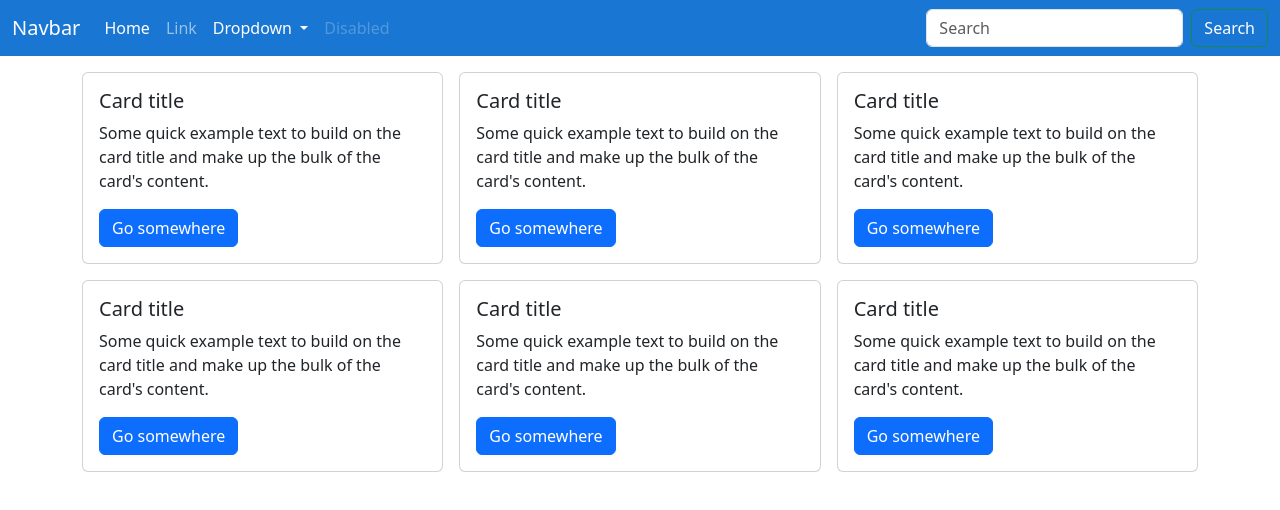
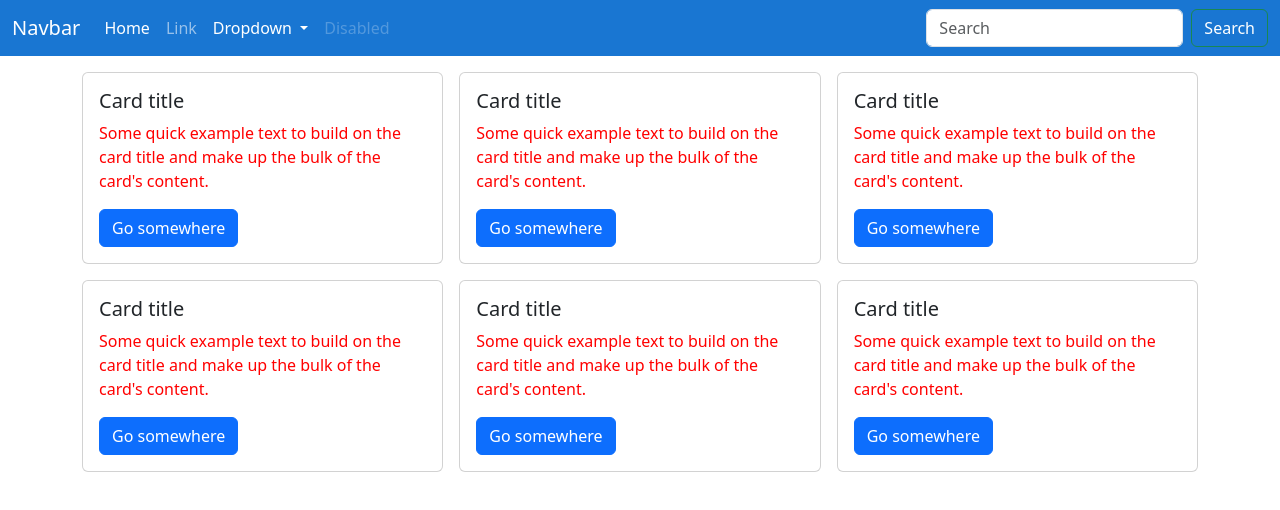
Before and after one commit to codnjs444/-Inflearn-Vue-basic-, a Vue app: page / in a window 1280 px wide. Shown: the top 510 px of the page. Built offline with nearby package versions, Linux system fonts and the light colour scheme.

Commit message:
study : single-File-Component

```diff
--- a/src/App.vue
+++ b/src/App.vue
@@ -1,106 +1,13 @@
 <template>
   <div>
-    <nav class="navbar navbar-expand-sm navbar-dark bg-primary">
-      <div class="container-fluid">
-        <a class="navbar-brand" href="#">Navbar</a>
-        <button class="navbar-toggler" type="button" data-bs-toggle="collapse" data-bs-target="#navbarSupportedContent" aria-controls="navbarSupportedContent" aria-expanded="false" aria-label="Toggle navigation">
-          <span class="navbar-toggler-icon"></span>
-        </button>
-        <div class="collapse navbar-collapse" id="navbarSupportedContent">
-          <ul class="navbar-nav me-auto">
-            <li class="nav-item">
-              <a class="nav-link active" aria-current="page" href="#">Home</a>
-            </li>
-            <li class="nav-item">
-              <a class="nav-link" href="#">Link</a>
-            </li>
-            <li class="nav-item dropdown">
-              <a class="nav-link dropdown-toggle" href="#" role="button" data-bs-toggle="dropdown" aria-expanded="false">
-                Dropdown
-              </a>
-              <ul class="dropdown-menu">
-                <li><a class="dropdown-item" href="#">Action</a></li>
-                <li><a class="dropdown-item" href="#">Another action</a></li>
-                <li><hr class="dropdown-divider"></li>
-                <li><a class="dropdown-item" href="#">Something else here</a></li>
-              </ul>
-            </li>
-            <li class="nav-item">
-              <a class="nav-link disabled" aria-disabled="true">Disabled</a>
-            </li>
-          </ul>
-          <form class="d-flex" role="search">
-            <input class="form-control me-2" type="search" placeholder="Search" aria-label="Search">
-            <button class="btn btn-outline-success" type="submit">Search</button>
-          </form>
-        </div>
-      </div>
-    </nav>
-    <main>
-      <div class="container py-4">
-          <div class="row g-3">
-            <div class="col col-4">
-              <div class="card">
-                <div class="card-body">
-                  <h5 class="card-title">Card title</h5>
-                  <p class="card-text">Some quick example text to build on the card title and make up the bulk of the card's content.</p>
-                  <a href="#" class="btn btn-primary">Go somewhere</a>
-                </div>
-              </div>
-            </div>
-            <div class="col col-4">
-              <div class="card">
-                <div class="card-body">
-                  <h5 class="card-title">Card title</h5>
-                  <p class="card-text">Some quick example text to build on the card title and make up the bulk of the card's content.</p>
-                  <a href="#" class="btn btn-primary">Go somewhere</a>
-                </div>
-              </div>
-            </div>
-            <div class="col col-4">
-              <div class="card">
-                <div class="card-body">
-                  <h5 class="card-title">Card title</h5>
-                  <p class="card-text">Some quick example text to build on the card title and make up the bulk of the card's content.</p>
-                  <a href="#" class="btn btn-primary">Go somewhere</a>
-                </div>
-              </div>
-            </div>
-            <div class="col col-4">
-              <div class="card">
-                <div class="card-body">
-                  <h5 class="card-title">Card title</h5>
-                  <p class="card-text">Some quick example text to build on the card title and make up the bulk of the card's content.</p>
-                  <a href="#" class="btn btn-primary">Go somewhere</a>
-                </div>
-              </div>
-            </div>
-            <div class="col col-4">
-              <div class="card">
-                <div class="card-body">
-                  <h5 class="card-title">Card title</h5>
-                  <p class="card-text">Some quick example text to build on the card title and make up the bulk of the card's content.</p>
-                  <a href="#" class="btn btn-primary">Go somewhere</a>
-                </div>
-              </div>
-            </div>
-            <div class="col col-4">
-              <div class="card">
-                <div class="card-body">
-                  <h5 class="card-title">Card title</h5>
-                  <p class="card-text">Some quick example text to build on the card title and make up the bulk of the card's content.</p>
-                  <a href="#" class="btn btn-primary">Go somewhere</a>
-                </div>
-              </div>
-            </div>
-          </div>
-      </div>
-    </main>
+    <TheNav></TheNav>
+    <TheView></TheView>
   </div>
 </template>
 
 <script setup>
-
+import TheNav from './components/TheNav.vue'
+import TheView from './components/TheVue.vue'
 </script>
 
 <style lang="scss" scoped>
--- /dev/null
+++ b/src/components/AppCard.vue
@@ -0,0 +1,27 @@
+<template>
+  <div class="card">
+    <div class="card-body">
+      <h5 class="card-title ">Card title</h5>
+      <p :class="$style.red">Some quick example text to build on the card title and make up the bulk of the card's content.</p>
+      <a href="#" class="btn btn-primary">Go somewhere</a>
+    </div>
+  </div>
+</template>
+
+<script setup>
+console.log('Card.setup;')
+</script>
+
+<style module>
+  .red {
+    color: red !important
+  }
+</style>
+
+<!--
+<style scoped>
+.red {
+  color: red !important
+}
+</style>
+-->
--- /dev/null
+++ b/src/components/TheNav.vue
@@ -0,0 +1,46 @@
+<template>
+  <nav class="navbar navbar-expand-sm navbar-dark bg-primary red">
+    <div class="container-fluid">
+      <a class="navbar-brand" href="#">Navbar</a>
+      <button class="navbar-toggler" type="button" data-bs-toggle="collapse" data-bs-target="#navbarSupportedContent" aria-controls="navbarSupportedContent" aria-expanded="false" aria-label="Toggle navigation">
+        <span class="navbar-toggler-icon"></span>
+      </button>
+      <div class="collapse navbar-collapse" id="navbarSupportedContent">
+        <ul class="navbar-nav me-auto">
+          <li class="nav-item">
+            <a class="nav-link active" aria-current="page" href="#">Home</a>
+          </li>
+          <li class="nav-item">
+            <a class="nav-link" href="#">Link</a>
+          </li>
+          <li class="nav-item dropdown">
+            <a class="nav-link dropdown-toggle" href="#" role="button" data-bs-toggle="dropdown" aria-expanded="false">
+              Dropdown
+            </a>
+            <ul class="dropdown-menu">
+              <li><a class="dropdown-item" href="#">Action</a></li>
+              <li><a class="dropdown-item" href="#">Another action</a></li>
+              <li><hr class="dropdown-divider"></li>
+              <li><a class="dropdown-item" href="#">Something else here</a></li>
+            </ul>
+          </li>
+          <li class="nav-item">
+            <a class="nav-link disabled" aria-disabled="true">Disabled</a>
+          </li>
+        </ul>
+        <form class="d-flex" role="search">
+          <input class="form-control me-2" type="search" placeholder="Search" aria-label="Search">
+          <button class="btn btn-outline-success" type="submit">Search</button>
+        </form>
+      </div>
+    </div>
+  </nav>
+</template>
+
+<script setup>
+
+</script>
+
+<style lang="scss" scoped>
+
+</style>
--- /dev/null
+++ b/src/components/TheVue.vue
@@ -0,0 +1,36 @@
+<template>
+  <main>
+    <div class="container py-4">
+        <div class="row g-3">
+          <div class="col col-4">
+            <AppCard></AppCard>
+          </div>
+          <div class="col col-4">
+            <AppCard></AppCard>
+          </div>
+          <div class="col col-4">
+            <AppCard></AppCard>
+          </div>
+          <div class="col col-4">
+            <AppCard></AppCard>
+          </div>
+          <div class="col col-4">
+            <AppCard></AppCard>
+          </div>
+          <div class="col col-4">
+            <AppCard></AppCard>
+          </div>
+        </div>
+    </div>
+  </main>
+</template>
+
+<script setup>
+console.log('TheVue_setup()')
+import AppCard from './AppCard.vue'
+
+</script>
+
+<style lang="scss" scoped>
+
+</style>
--- a/src/main.js
+++ b/src/main.js
@@ -2,12 +2,12 @@ import { createApp } from 'vue'
 import 'bootstrap/dist/css/bootstrap.min.css'
 import 'bootstrap/dist/js/bootstrap.js'
 import App from './App.vue'
+import AppCard from './components/AppCard.vue'
 import vuetify from './plugins/vuetify'
-import 'material-design-icons-iconfont/dist/material-design-icons.css' // 아이콘 설치 후 추가
-import '@mdi/font/css/materialdesignicons.css' // Material Design Icons를 사용
+import 'material-design-icons-iconfont/dist/material-design-icons.css'
+import '@mdi/font/css/materialdesignicons.css'
 
 createApp(App)
-    .use(vuetify)  // Vuetify 플러그인 사용
-    .mount('#app') // 앱 마운트
-
-// Bootstrap CSS와 JS는 전역에서 사용되므로 따로 use로 추가할 필요는 없습니다.
+    .component('AppCard', AppCard)
+    .use(vuetify)
+    .mount('#app')
```
